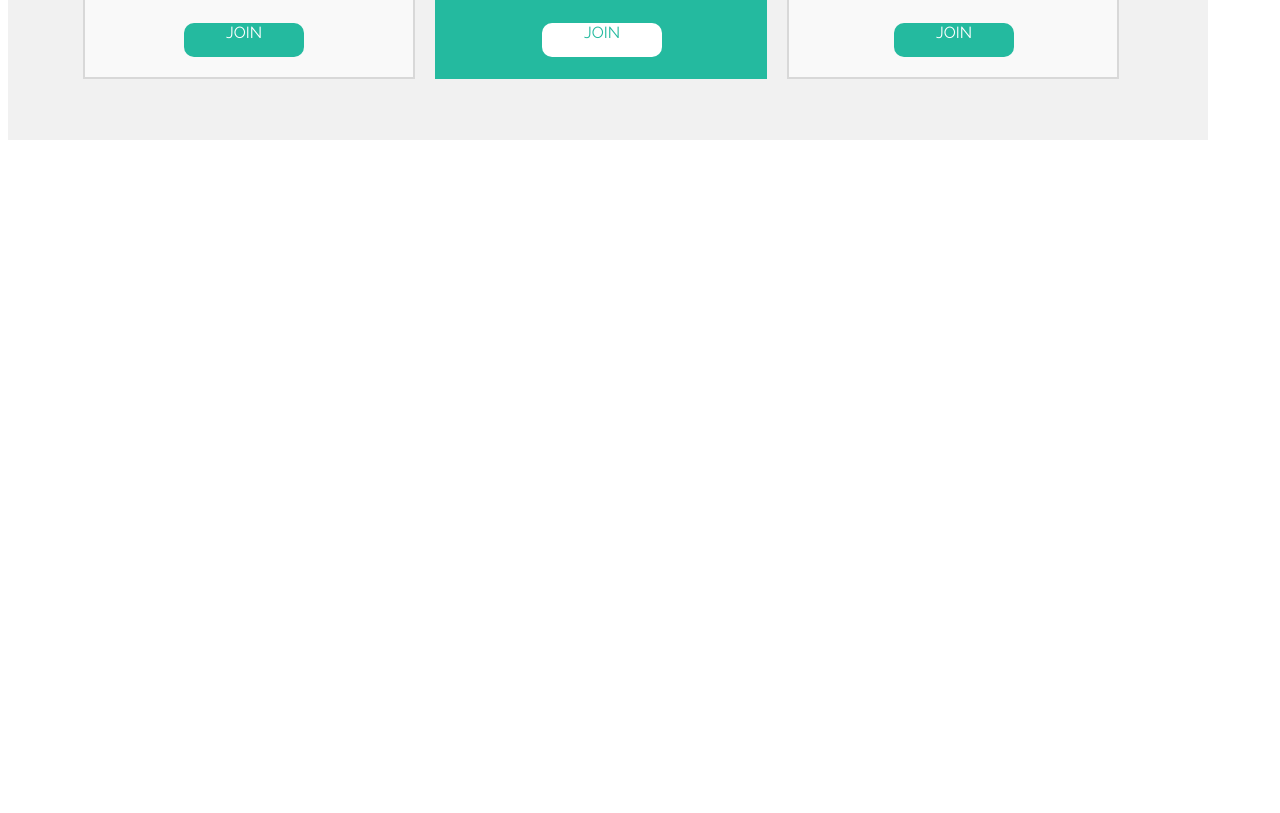
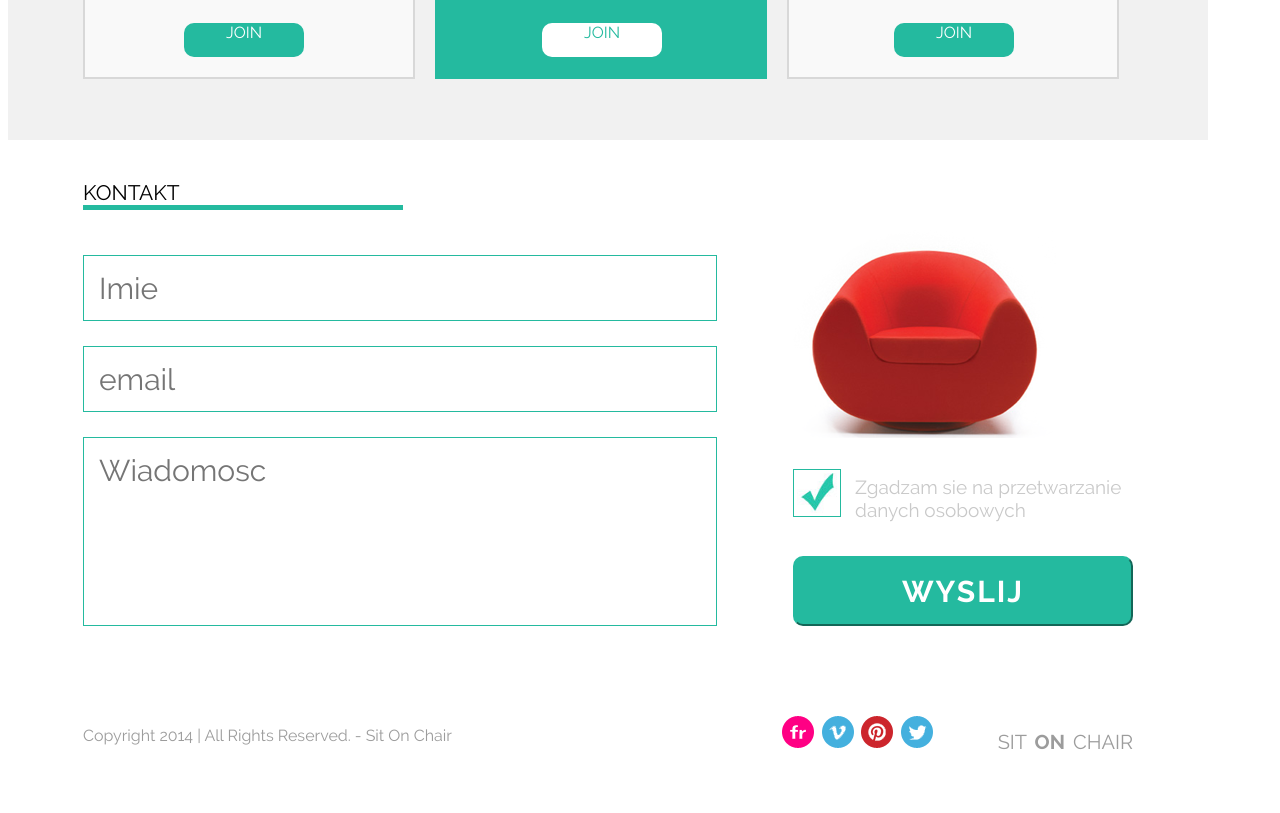
Before and after one commit to edabrowska/sit_on_chair_edyta, a plain HTML site: page index.html in a window 1280 px wide. Shown: the part 1483-2296 px from the top of the page. Before the commit the page ends 2186 px from the top, so only its background shows below. Drawn offline with Linux system fonts and the light colour scheme.

Commit message:
6/7 of task

```diff
--- a/css/style.css
+++ b/css/style.css
@@ -34,10 +34,6 @@ header{
   padding: 0 0 0 30px;
 }
 
-.header_ul_drop{
-  display: none;
-}
-
 /* section1 */
 .slider{
   height: 500px;
@@ -54,6 +50,32 @@ background: linear-gradient(to bottom, rgba(255,255,255,1) 0%, rgba(246,246,246,
 filter: progid:DXImageTransform.Microsoft.gradient( startColorstr='#ffffff', endColorstr='#d5d5d5', GradientType=0 );
 }
 
+.slider_drop{
+  display: none;
+}
+
+.header_li:first-child:hover{
+  height: 95px;
+  width: 120px;
+  background-color: black;
+  color: white;
+  font-family: 'ralewayregular';
+  z-index: 3;
+  position: absolute;
+  top: 60px;
+  right: 380px;
+}
+
+.slider_ul_drop{
+  display: none;
+}
+
+
+
+
+
+
+
 .slider_left{
   color: #24ba9f;
   font-family: 'ralewayregular';
@@ -69,21 +91,23 @@ filter: progid:DXImageTransform.Microsoft.gradient( startColorstr='#ffffff', end
 }
 
 .slider_div{
-  float: right;
   height: 240px;
   width: 420px;
-  margin-top: 110px;
-  margin-right: 120px;
+  position: absolute;
+  top: 140px;
+  right: 190px;
 }
 
 .slider_h1{
-  font-size: 28px;
+  font-size: 40px;
   text-align: center;
   word-spacing: 5px;
+  margin: 0 0 28px 0;
 }
 
 .slider_par{
   text-align: center;
+  margin-bottom: 35px;
 }
 
 .slider_link{
@@ -391,21 +415,125 @@ sup{
   left: 105px;
 }
 
+/* section4 */
 .contact{
-  height: 555px;
+  height: 530px;
   width: 1200px;
   background-color: white;
   font-family: 'ralewayregular';
 }
 
+.contact_title{
+  border-bottom: 5px solid #24ba9f;
+  width: 320px;
+  font-family: 'ralewayregular';
+  margin-top: 40px;
+  height: 25px;
+  font-size: 21px;
+}
 
+.sidebar_input{
+  width: 633px;
+  float: left;
+  margin-top: 45px;
+  margin-right: 50px;
+}
 
+input[type="text"], input[type="email"], textarea{
+  border: 1px solid #24ba9f;
+  width: 615px;
+  font-size: 30px;
+  font-family: 'ralewayregular';
+  color: #c9c9c9;
+  padding-left: 15px;
+}
 
+input[type="text"], input[type="email"]{
+  height: 62px;
+  margin-bottom: 25px;
+}
 
+textarea{
+  height: 170px;
+  padding-top: 15px;
+  resize: none;
+}
 
+.sidebar{
+  float: right;
+  display: inline-block;
+  width: 340px;
+}
 
+.red_chair{
+  margin-top: 18px;
+  margin-right: 29px;
+}
 
+.sidebar_data{
+  margin-top: 15px;
+}
 
+.form_ok{
+  display: inline-block;
+  border: 1px solid #24ba9f;
+  padding: 3px;
+  height: 40px;
+  width: 40px;
+  margin-right: 10px;
+}
+
+.sidebar_form_par{
+  display: inline-block;
+  font-size: 19px;
+  color: #c9c9c9;
+}
+
+input[type="submit"]{
+  height: 70px;
+  width: 340px;
+  background-color: #24ba9f;
+  color: white;
+  border-radius: 10px;
+  border-color: #24ba9f;
+  font-size: 30px;
+  font-family: 'ralewaybold';
+  letter-spacing: 2px;
+  margin-top: 15px;
+}
+
+/* footer */
+footer{
+  height: 100px;
+  width: 1200px;
+  background-color: white;
+  font-family: 'ralewayregular';
+}
+
+.rights_par{
+  color: #9c9c9c;
+  float: left;
+  clear: both;
+}
+
+.footer_right{
+  float: right;
+}
+
+.footer_brands, .footer_logo{
+  display: inline-block;
+}
+
+.footer_logo{
+  color: #9c9c9c;
+  font-size: 20px;
+  word-spacing: 3px;
+  margin-left: 60px;
+}
+
+.bold_on{
+  font-family: 'ralewaybold';
+}
 
 
 @font-face {
--- a/index.html
+++ b/index.html
@@ -14,20 +14,22 @@
       <li class="header_li">GALERIA</li>
       <li class="header_li">KONTAKT</li>
     </ul>
-    <ul class="header_ul_drop">
-      <li class="header_li_drop">Aktualności</li>
-      <li class="header_li_drop">Nasz team</li>
-      <li class="header_li_drop">Historia</li>
-    </ul>
   </section>
 </header>
 <article class="slider">
   <section class="main_width">
+    <div class="slider_drop">
+      <ul class="slider_ul_drop">
+        <li class="slider_li_drop">Aktualności</li>
+        <li class="slider_li_drop">Nasz team</li>
+        <li class="slider_li_drop">Historia</li>
+      </ul>
+    </div>
     <div class="slider_left"> < </div>
     <img src="images/black_chair.png" class="black_chair"/>
     <div class="slider_div">
       <h1 class="slider_h1">SIT <span class="green_on">ON</span> OUR <span class="green_on">CHAIR</span></h1>
-      <p class="slider_par">Gummi bears jujubes sweet roll cake liquorice chocolate. Chocolate bar marzipan cupcake ice cream jujubes. Cupcake candy gingerbread. Chocolate bar jelly-o sesame snaps. Muffin chupa chups apple pie dragée.</p>
+      <p class="slider_par">Gummi bears sweet roll cake liquorice chocolate. Chocolate bar marzipan cupcake ice cream jujubes. Cupcake candy gingerbread. Chocolate bar jelly-o sesame snaps. Muffin chupa chups apple pie dragée.</p>
       <a href="#" class="slider_link">SEE MORE</a>
     </div>
     <div class="slider_right"> > </div>
@@ -128,6 +130,42 @@
   </section>
 </article>
 <article class="contact">
+  <section class="main_width">
+    <div class="contact_title">
+      <p class="contact_title_par">KONTAKT</p>
+    </div>
+    <form class="sidebar_input">
+      <label><input type="text" name="imie" placeholder="Imie"></label>
+      <label><input type="email" name="email" placeholder="email"></label>
+      <label><textarea name="message" placeholder="Wiadomosc"></textarea></label>
+    </form>
+    <section class="sidebar">
+      <img src="images/red_chair.png" class="red_chair"/>
+      <div class="sidebar_data">
+        <img src="images/form_ok.jpg" class="form_ok"/>
+        <p class='sidebar_form_par'>Zgadzam sie na przetwarzanie<br>danych osobowych</p>
+      </div>
+      <form>
+        <label><input type="submit" value="WYSLIJ"></label>
+      </form>
+    </section>
+  </section>
 </article>
+<footer>
+  <section class="main_width">
+    <div class="rights">
+      <p class="rights_par">Copyright 2014 | All Rights Reserved. - Sit On Chair</p>
+    </div>
+    <div class="footer_right">
+      <div class="footer_brands">
+        <img src="images/flickr.png" class="flicr"/>
+        <img src="images/vimeo.png" class="vimeo"/>
+        <img src="images/pinterest.png" class="pinterest"/>
+        <img src="images/twitter.png" class="twitter"/>
+      </div>
+      <p class="footer_logo">SIT <span class="bold_on">ON</span> CHAIR</p>
+    </div>
+  </section>
+</footer>
 </body>
 </html>
```
